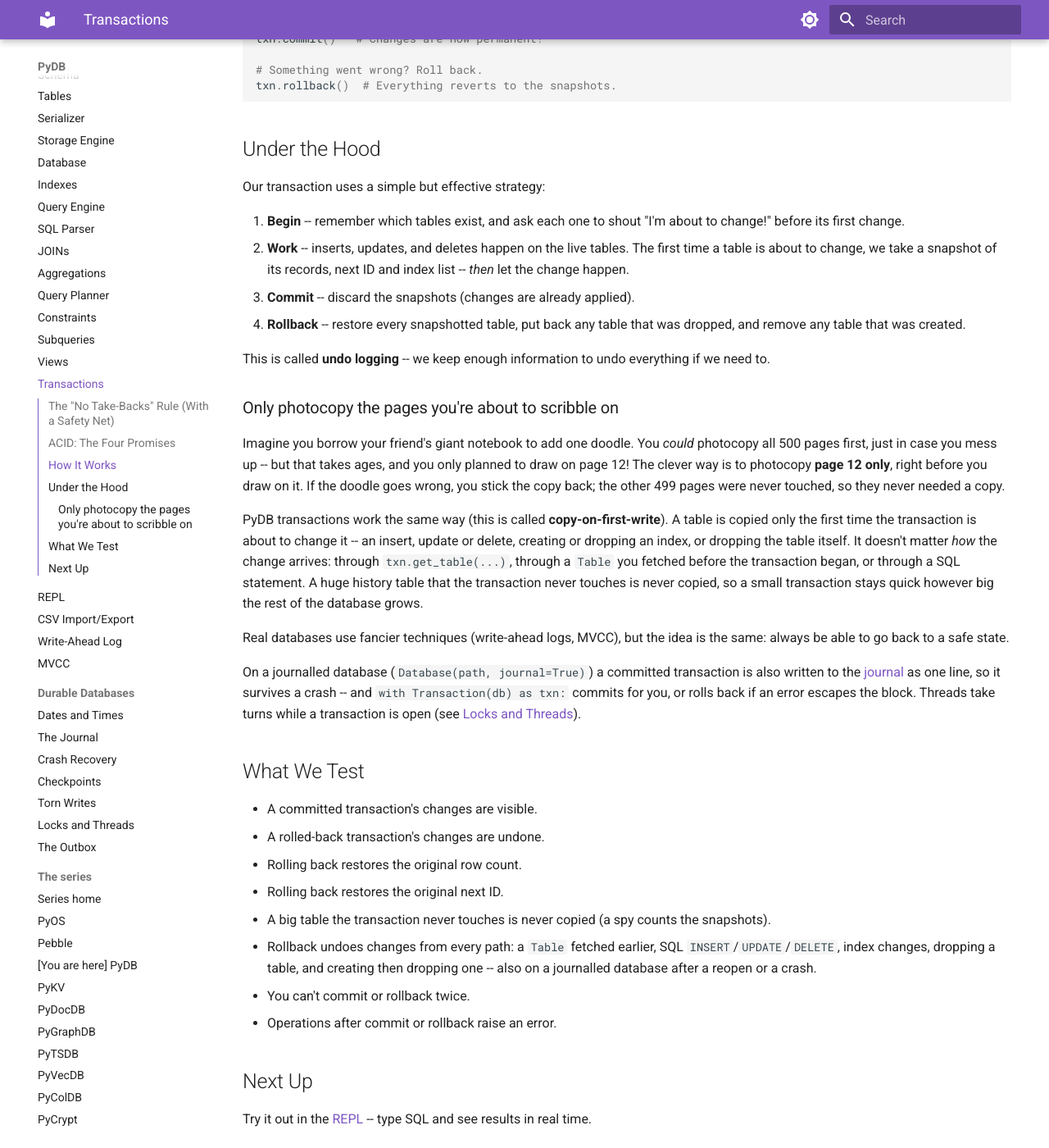
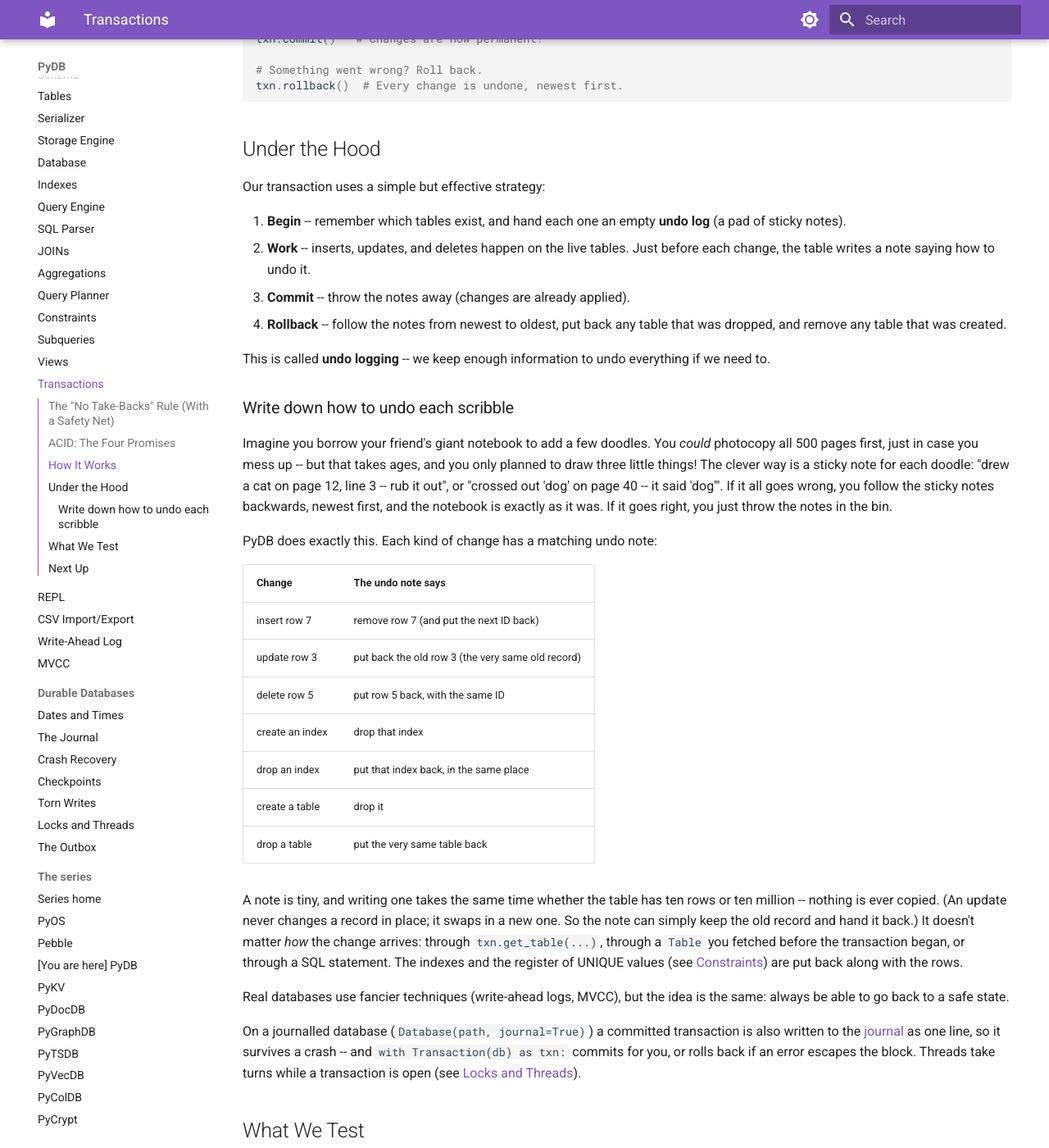
Before and after one commit to robcox2910/pydb, an MkDocs documentation site: the page built from docs/concepts/transactions.md, in a window 1280 px wide and 1400 px high, scrolled down 1082 px. Shown: the whole window at 82% size. Built offline with MkDocs 1.6.1 and Material for MkDocs 9.7.7, drawn with Linux system fonts in a browser that asks for light colours; some of the changed text lies outside the part shown.

Commit message:
docs: describe undo-log rollback and commit the design spec
Co-Authored-By: Claude Opus 5.5 <noreply@anthropic.com>

````diff
--- a/docs/concepts/transactions.md
+++ b/docs/concepts/transactions.md
@@ -32,7 +32,7 @@ guarantee:
 ```python
 from pydb.transaction import Transaction
 
-# Start a transaction -- ready to photocopy any table before it changes.
+# Start a transaction -- from now on, every change notes how to undo itself.
 txn = Transaction(database)
 
 # Make changes through the transaction.
@@ -44,42 +44,55 @@ table.delete(record_id=3)
 txn.commit()   # Changes are now permanent!
 
 # Something went wrong? Roll back.
-txn.rollback()  # Everything reverts to the snapshots.
+txn.rollback()  # Every change is undone, newest first.
 ```
 
 ## Under the Hood
 
 Our transaction uses a simple but effective strategy:
 
-1. **Begin** -- remember which tables exist, and ask each one to shout
-   "I'm about to change!" before its first change.
-2. **Work** -- inserts, updates, and deletes happen on the live tables. The
-   first time a table is about to change, we take a snapshot of its records,
-   next ID and index list -- *then* let the change happen.
-3. **Commit** -- discard the snapshots (changes are already applied).
-4. **Rollback** -- restore every snapshotted table, put back any table that
-   was dropped, and remove any table that was created.
+1. **Begin** -- remember which tables exist, and hand each one an empty
+   **undo log** (a pad of sticky notes).
+2. **Work** -- inserts, updates, and deletes happen on the live tables.
+   Just before each change, the table writes a note saying how to undo it.
+3. **Commit** -- throw the notes away (changes are already applied).
+4. **Rollback** -- follow the notes from newest to oldest, put back any
+   table that was dropped, and remove any table that was created.
 
 This is called **undo logging** -- we keep enough information to undo
 everything if we need to.
 
-### Only photocopy the pages you're about to scribble on
+### Write down how to undo each scribble
 
-Imagine you borrow your friend's giant notebook to add one doodle. You
-*could* photocopy all 500 pages first, just in case you mess up -- but
-that takes ages, and you only planned to draw on page 12! The clever way
-is to photocopy **page 12 only**, right before you draw on it. If the
-doodle goes wrong, you stick the copy back; the other 499 pages were never
-touched, so they never needed a copy.
+Imagine you borrow your friend's giant notebook to add a few doodles. You
+*could* photocopy all 500 pages first, just in case you mess up -- but that
+takes ages, and you only planned to draw three little things! The clever
+way is a sticky note for each doodle: "drew a cat on page 12, line 3 --
+rub it out", or "crossed out 'dog' on page 40 -- it said 'dog'". If it
+all goes wrong, you follow the sticky notes backwards, newest first, and
+the notebook is exactly as it was. If it goes right, you just throw the
+notes in the bin.
 
-PyDB transactions work the same way (this is called **copy-on-first-write**).
-A table is copied only the first time the transaction is about to change
-it -- an insert, update or delete, creating or dropping an index, or
-dropping the table itself. It doesn't matter *how* the change arrives: through
-`txn.get_table(...)`, through a `Table` you fetched before the transaction
-began, or through a SQL statement. A huge history table that the
-transaction never touches is never copied, so a small transaction stays
-quick however big the rest of the database grows.
+PyDB does exactly this. Each kind of change has a matching undo note:
+
+| Change | The undo note says |
+|--------|--------------------|
+| insert row 7 | remove row 7 (and put the next ID back) |
+| update row 3 | put back the old row 3 (the very same old record) |
+| delete row 5 | put row 5 back, with the same ID |
+| create an index | drop that index |
+| drop an index | put that index back, in the same place |
+| create a table | drop it |
+| drop a table | put the very same table back |
+
+A note is tiny, and writing one takes the same time whether the table has
+ten rows or ten million -- nothing is ever copied. (An update never
+changes a record in place; it swaps in a new one. So the note can simply
+keep the old record and hand it back.) It doesn't matter *how* the change
+arrives: through `txn.get_table(...)`, through a `Table` you fetched
+before the transaction began, or through a SQL statement. The indexes and
+the register of UNIQUE values (see [Constraints](constraints.md)) are put
+back along with the rows.
 
 Real databases use fancier techniques (write-ahead logs, MVCC), but
 the idea is the same: always be able to go back to a safe state.
@@ -96,8 +109,8 @@ transaction is open (see [Locks and Threads](locks-and-threads.md)).
 - A rolled-back transaction's changes are undone.
 - Rolling back restores the original row count.
 - Rolling back restores the original next ID.
-- A big table the transaction never touches is never copied (a spy counts
-  the snapshots).
+- Inserting one row into a 50 000-row table writes one undo note and
+  copies no rows (spies count the notes and the records built).
 - Rollback undoes changes from every path: a `Table` fetched earlier, SQL
   `INSERT`/`UPDATE`/`DELETE`, index changes, dropping a table, and
   creating then dropping one -- also on a journalled database after a
````
Also changed, not shown: README.md (+3 -3 lines), docs/superpowers/specs/2026-10-17-pydb-fast-transactions-design.md (added, +80 -0 lines).
